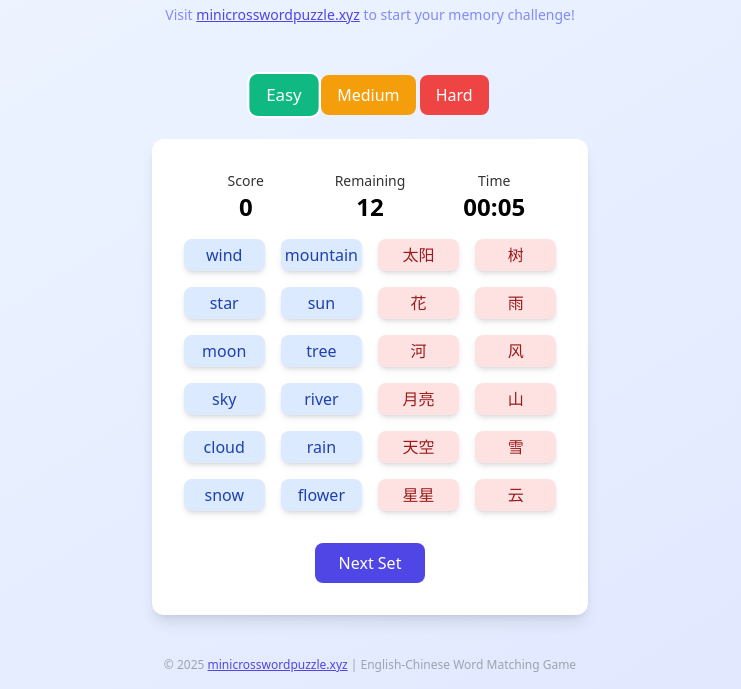
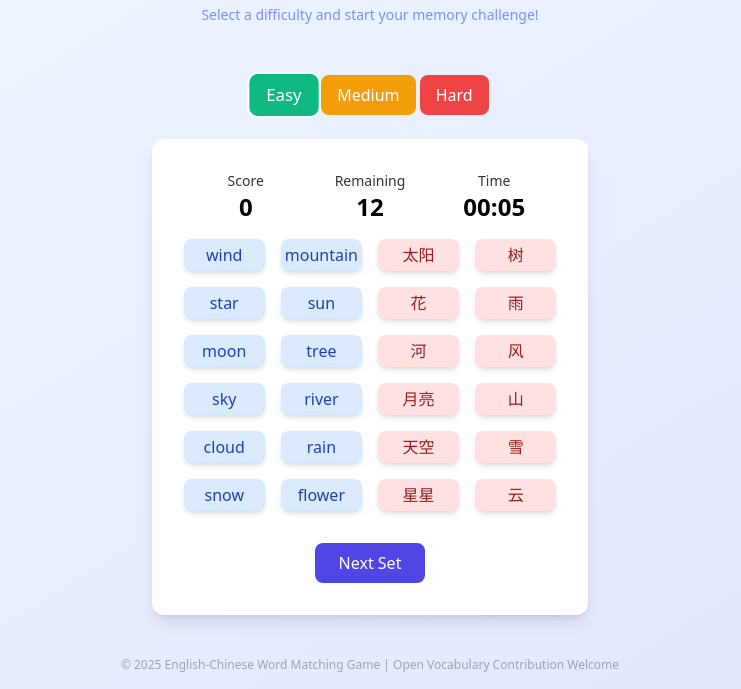
Before and after one commit to phonecardcgccard/wordc, a plain HTML site: page index.html in a window 1280 px wide. Shown: the part 111-800 px from the top of the page, without its empty margins (270-1011 px from the left). Drawn offline with nearby package versions, Linux system fonts and the light colour scheme.

Commit message:
Update index.html

```diff
--- a/index.html
+++ b/index.html
@@ -3,20 +3,21 @@
 <head>
   <meta charset="UTF-8">
   <meta name="viewport" content="width=device-width,initial-scale=1.0">
-  <title>English-Chinese Word Matching Game | minicrosswordpuzzle.xyz</title>
-  <meta name="description" content="Play an English-Chinese word matching game at minicrosswordpuzzle.xyz. Practice vocabulary, choose difficulty levels, and enjoy an interactive learning experience.">
-  <meta name="keywords" content="English, Chinese, word, vocabulary, matching, learning, game, quiz, minicrosswordpuzzle.xyz">
-  <link rel="canonical" href="https://minicrosswordpuzzle.xyz/">
+  <title>English-Chinese Word Matching Game</title>
+  <meta name="description" content="An English-Chinese word matching game with easy, medium, and hard difficulty groups. Practice your vocabulary, mobile-friendly, smooth animation.">
+  <meta name="keywords" content="English, Chinese, word, vocabulary, matching, learning, game, quiz">
+  <link rel="canonical" href="https://YOURDOMAIN.com/">
   <script src="https://cdn.tailwindcss.com"></script>
   <link rel="stylesheet" href="style.css">
+  <!-- Google AdSense 自动广告代码，已加入 -->
+  <script async src="https://pagead2.googlesyndication.com/pagead/js/adsbygoogle.js?client=ca-pub-9162895364766370"
+     crossorigin="anonymous"></script>
 </head>
 <body class="bg-gradient-to-br from-blue-50 to-indigo-100 min-h-screen flex flex-col">
   <header class="text-center mt-8 mb-6">
     <h1 class="text-4xl font-bold text-indigo-800 mb-2">English-Chinese Word Matching Game</h1>
     <p class="text-lg text-indigo-600">Practice vocabulary through an interactive matching game</p>
-    <p class="text-sm text-indigo-400 mt-2">
-      Visit <a href="https://minicrosswordpuzzle.xyz" class="text-indigo-600 underline">minicrosswordpuzzle.xyz</a> to start your memory challenge!
-    </p>
+    <p class="text-sm text-indigo-400 mt-2">Select a difficulty and start your memory challenge!</p>
   </header>
   <main class="flex-1 flex flex-col items-center justify-center">
     <div class="mb-6">
@@ -51,7 +52,7 @@
     </div>
   </main>
   <footer class="text-center py-4 text-xs text-gray-400">
-      &copy; 2025 <a href="https://minicrosswordpuzzle.xyz" class="text-indigo-600 underline">minicrosswordpuzzle.xyz</a> | English-Chinese Word Matching Game
+      &copy; 2025 English-Chinese Word Matching Game | Open Vocabulary Contribution Welcome
   </footer>
   <script src="main.js"></script>
 </body>
```
